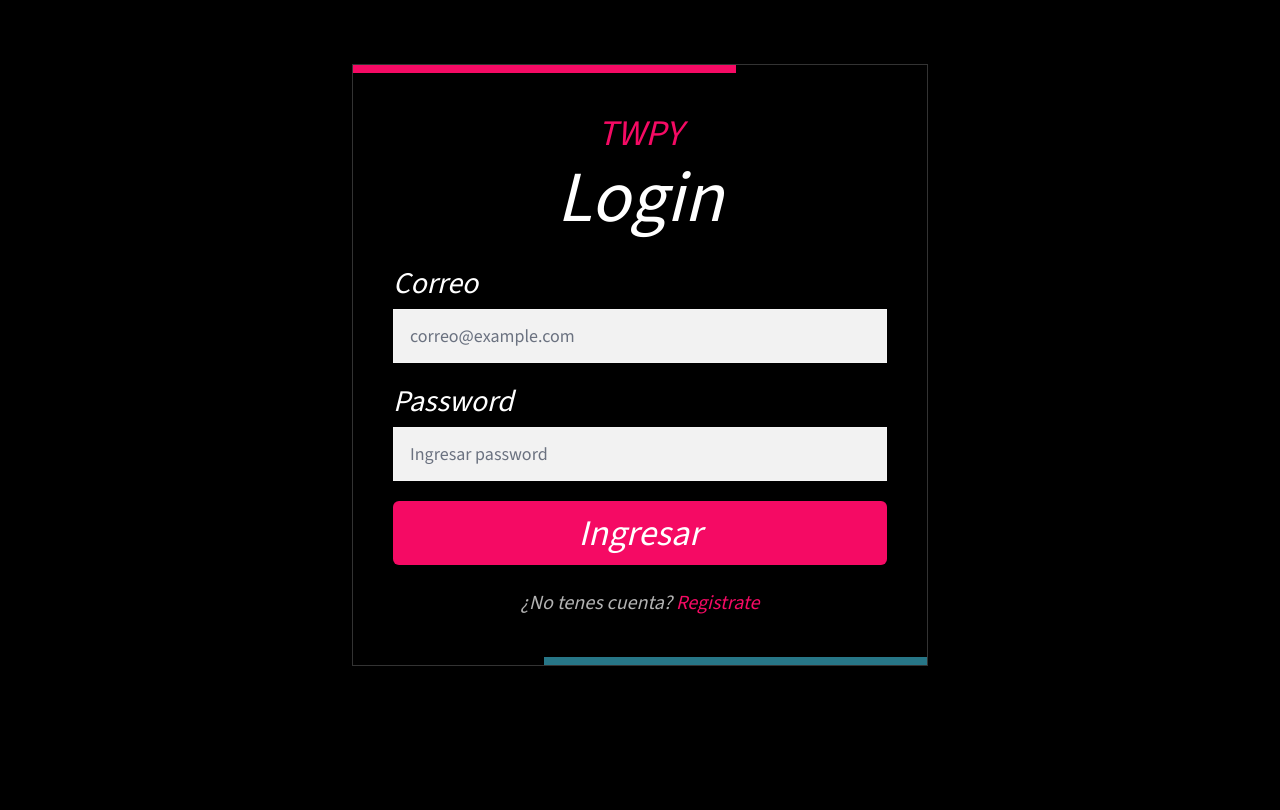
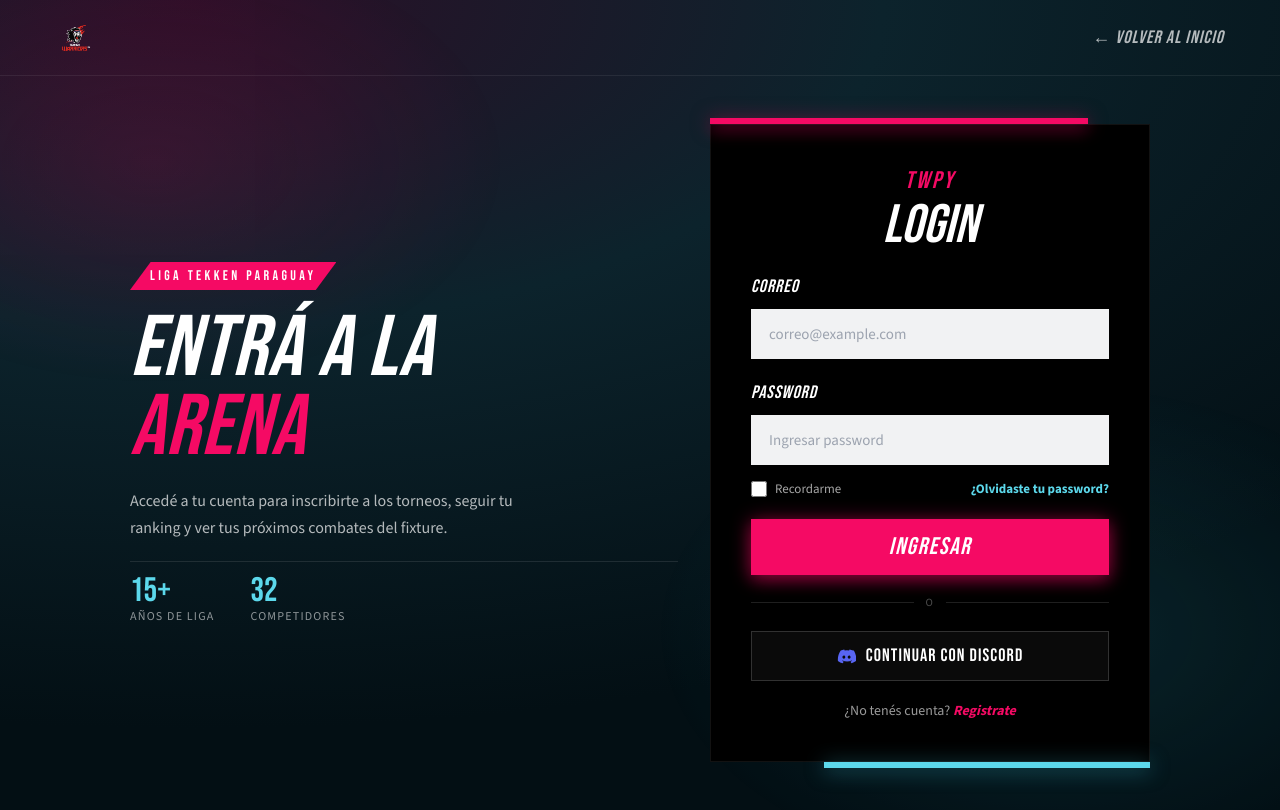
Before and after one commit to twpyhost/TWPY, a Next.js app: page /auth/login in a window 1280 px wide. Built offline with nearby package versions, Linux system fonts and the light colour scheme; no server answers.

Commit message:
feat: rebuild Login page on Tekken 8 design tokens, wire Discord OAuth

```diff
--- /dev/null
+++ b/src/app/auth/callback/route.js
@@ -0,0 +1,22 @@
+import { NextResponse } from "next/server";
+import { createClient } from "@/lib/supabaseServer";
+
+// Destino del redirect OAuth de Supabase (Discord). Intercambia el `code`
+// por una sesion y redirige a `next` (por defecto, home). Distinto de
+// /auth/confirm, que verifica el token_hash de los links de email.
+export async function GET(request) {
+  const { searchParams, origin } = new URL(request.url);
+  const code = searchParams.get("code");
+  const next = searchParams.get("next") ?? "/";
+
+  if (code) {
+    const supabase = await createClient();
+    const { error } = await supabase.auth.exchangeCodeForSession(code);
+
+    if (!error) {
+      return NextResponse.redirect(new URL(next, origin));
+    }
+  }
+
+  return NextResponse.redirect(new URL("/error", origin));
+}
--- a/src/app/auth/login/page.js
+++ b/src/app/auth/login/page.js
@@ -2,21 +2,32 @@
 
 import toast from "react-hot-toast";
 import Link from "next/link";
-import { useState } from "react";
+import Image from "next/image";
+import { useEffect, useState } from "react";
 import { useRouter, useSearchParams } from "next/navigation";
-import LoadingButton from "@/components/loadingButton";
+
+import { getSupabaseBrowserClient } from "@/lib/supabaseClient";
+import RibbonTag from "@/components/ui/RibbonTag";
+import Button from "@/components/ui/Button";
+import twpyLogo from "../../../../public/images/LOGO TWPY/PNG/TWPY LOGO VARIANTES-04.png";
 
 export default function LoginPage() {
   const [email, setEmail] = useState("");
   const [password, setPassword] = useState("");
   const [loading, setLoading] = useState(false);
+  const [mobile, setMobile] = useState(false);
   const router = useRouter();
   const searchParams = useSearchParams();
   const redirectTo = searchParams.get("redirectTo");
   const nextPath =
-    redirectTo?.startsWith("/") && !redirectTo.startsWith("//")
-      ? redirectTo
-      : "/";
+    redirectTo?.startsWith("/") && !redirectTo.startsWith("//") ? redirectTo : "/";
+
+  useEffect(() => {
+    const update = () => setMobile(window.innerWidth < 780);
+    update();
+    window.addEventListener("resize", update);
+    return () => window.removeEventListener("resize", update);
+  }, []);
 
   const handleLogin = async (e) => {
     e.preventDefault();
@@ -25,9 +36,7 @@
     try {
       const response = await fetch("/api/auth/login", {
         method: "POST",
-        headers: {
-          "Content-Type": "application/json",
-        },
+        headers: { "Content-Type": "application/json" },
         body: JSON.stringify({ email, password }),
       });
       const data = await response.json();
@@ -46,68 +55,163 @@
     }
   };
 
+  const handleDiscordLogin = async () => {
+    const supabase = getSupabaseBrowserClient();
+    const { error } = await supabase.auth.signInWithOAuth({
+      provider: "discord",
+      options: {
+        redirectTo: `${window.location.origin}/auth/callback?next=${encodeURIComponent(nextPath)}`,
+      },
+    });
+
+    if (error) {
+      toast.error("No se pudo iniciar sesion con Discord");
+    }
+  };
+
   return (
-    <div className="mx-auto flex min-h-[620px] w-full max-w-screen-2xl items-center justify-center px-4 py-16 sm:px-8">
-      <section className="relative w-full max-w-xl overflow-hidden border border-white/20 bg-black/80 px-5 py-8 shadow-2xl shadow-black/40 sm:px-10 sm:py-12">
-        <div className="absolute left-0 top-0 h-2 w-2/3 bg-tekken-pink" />
-        <div className="absolute bottom-0 right-0 h-2 w-2/3 bg-[#277687]" />
+    <div
+      className="relative flex min-h-screen flex-col overflow-x-clip font-body text-white"
+      style={{
+        background: "radial-gradient(120% 90% at 15% 0%, #2b0f27 0%, #0c232c 45%, #030f14 100%)",
+      }}
+    >
+      <div className="pointer-events-none absolute inset-0 animate-glow-pulse bg-[radial-gradient(45%_45%_at_82%_78%,rgba(63,209,231,.16)_0%,transparent_70%),radial-gradient(40%_40%_at_12%_20%,rgba(245,10,100,.18)_0%,transparent_70%)]" />
 
-        <div className="mb-8 text-center italic">
-          <p className="text-3xl text-tekken-pink sm:text-4xl">TWPY</p>
-          <h2 className="mt-2 text-6xl leading-none sm:text-7xl">Login</h2>
+      <nav className="relative z-[2] flex h-[76px] items-center justify-between border-b border-white/[.07] px-5 sm:px-8 lg:px-14">
+        <Link href="/" className="flex items-center gap-3 text-white">
+          <Image src={twpyLogo} alt="Tekken Warriors Paraguay" height={40} className="h-10 w-auto" />
+        </Link>
+        <Link
+          href="/"
+          className="font-display text-lg italic tracking-[0.06em] text-white/70 hover:text-primary-500"
+        >
+          ← VOLVER AL INICIO
+        </Link>
+      </nav>
+
+      <main className="relative z-[2] flex flex-1 items-center justify-center px-5 py-12 sm:px-8">
+        <div
+          className={`grid w-full max-w-[1020px] items-center gap-8 ${
+            mobile ? "grid-cols-1" : "grid-cols-[minmax(0,1fr)_minmax(340px,440px)] gap-16"
+          }`}
+        >
+          <div className={`flex flex-col gap-5 ${mobile ? "order-1" : ""}`}>
+            <RibbonTag>LIGA TEKKEN PARAGUAY</RibbonTag>
+            <h1 className="m-0 font-display text-[clamp(52px,7vw,86px)] italic leading-[.92] tracking-[0.01em]">
+              ENTRÁ A LA
+              <br />
+              <span className="text-primary-500">ARENA</span>
+            </h1>
+            <p className="m-0 max-w-[420px] font-body text-base leading-[1.65] text-white/70">
+              Accedé a tu cuenta para inscribirte a los torneos, seguir tu ranking y ver tus
+              próximos combates del fixture.
+            </p>
+            <div className="flex gap-9 border-t border-white/10 pt-3">
+              <div className="flex flex-col">
+                <span className="font-display text-[34px] leading-none text-tekken-blue-400">
+                  15+
+                </span>
+                <span className="text-xs uppercase tracking-[0.1em] text-white/55">
+                  Años de liga
+                </span>
               </div>
+              <div className="flex flex-col">
+                <span className="font-display text-[34px] leading-none text-tekken-blue-400">
+                  32
+                </span>
+                <span className="text-xs uppercase tracking-[0.1em] text-white/55">
+                  Competidores
+                </span>
+              </div>
+            </div>
+          </div>
+
+          <div className={`relative ${mobile ? "order-0" : ""}`}>
+            <div className="absolute -top-1.5 left-0 right-[14%] h-1.5 bg-primary-500 shadow-glow-primary" />
+            <div className="absolute -bottom-1.5 left-[26%] right-0 h-1.5 bg-tekken-blue-400 shadow-glow-cyan" />
 
             <form
               onSubmit={handleLogin}
-          className="[&_button]:clip-path-cta space-y-5 [&_button:hover]:brightness-75 [&_button]:mt-4 [&_button]:bg-tekken-pink [&_button]:py-3 [&_button]:text-4xl [&_button]:italic [&_button]:transition-all [&_button]:duration-300"
+              className="flex flex-col gap-5 border border-white/[.07] bg-black p-8 sm:p-10"
             >
-          <div>
-            <label htmlFor="email" className="mb-2 block text-3xl italic">
-              Correo
-            </label>
+              <div className="flex flex-col items-center gap-0.5">
+                <span className="font-display text-2xl italic tracking-[0.1em] text-primary-500">
+                  TWPY
+                </span>
+                <h2 className="m-0 font-display text-[54px] italic leading-none">LOGIN</h2>
+              </div>
+
+              <label className="flex flex-col gap-2">
+                <span className="font-display text-lg italic tracking-[0.05em]">CORREO</span>
                 <input
                   id="email"
-              className="block w-full border border-white/20 bg-white/95 px-4 py-3 text-lg text-black outline-none transition-colors placeholder:text-gray-500 focus:border-tekken-pink focus:ring-2 focus:ring-tekken-pink/60"
                   type="email"
                   placeholder="correo@example.com"
                   value={email}
                   onChange={(e) => setEmail(e.target.value)}
                   required
+                  className="h-[50px] w-full border-2 border-transparent bg-[#f1f2f3] px-4 font-body text-[15px] text-[#0a1016] outline-none transition-[border-color,box-shadow] duration-300 focus:border-primary-500 focus:shadow-[0_0_0_4px_rgba(245,10,100,.18)]"
                 />
-          </div>
+              </label>
 
-          <div>
-            <label htmlFor="password" className="mb-2 block text-3xl italic">
-              Password
-            </label>
+              <label className="flex flex-col gap-2">
+                <span className="font-display text-lg italic tracking-[0.05em]">PASSWORD</span>
                 <input
                   id="password"
-              className="block w-full border border-white/20 bg-white/95 px-4 py-3 text-lg text-black outline-none transition-colors placeholder:text-gray-500 focus:border-tekken-pink focus:ring-2 focus:ring-tekken-pink/60"
                   type="password"
                   placeholder="Ingresar password"
                   value={password}
                   onChange={(e) => setPassword(e.target.value)}
                   required
+                  className="h-[50px] w-full border-2 border-transparent bg-[#f1f2f3] px-4 font-body text-[15px] text-[#0a1016] outline-none transition-[border-color,box-shadow] duration-300 focus:border-primary-500 focus:shadow-[0_0_0_4px_rgba(245,10,100,.18)]"
                 />
+              </label>
+
+              <div className="-mt-1.5 flex items-center justify-between gap-3">
+                <label className="flex cursor-pointer items-center gap-2 text-[13px] text-white/65">
+                  <input type="checkbox" className="h-4 w-4 accent-primary-500" />
+                  Recordarme
+                </label>
+                <Link href="#" className="text-[13px] font-bold text-tekken-blue-400">
+                  ¿Olvidaste tu password?
+                </Link>
               </div>
 
-          <LoadingButton
-            loading={loading}
-            text="Ingresar"
-            loadingText="Ingresando..."
-          />
-        </form>
+              <Button
+                type="submit"
+                disabled={loading}
+                className="h-14 w-full text-2xl disabled:opacity-60"
+              >
+                {loading ? "Ingresando..." : "INGRESAR"}
+              </Button>
 
-        <p className="mt-6 text-center text-xl italic text-white/70">
-          ¿No tenes cuenta?{" "}
-          <Link
-            href="/auth/register"
-            className="text-tekken-pink hover:brightness-125"
+              <div className="flex items-center gap-3 text-[11px] tracking-[0.14em] text-white/30">
+                <span className="h-px flex-1 bg-white/[.12]" />O
+                <span className="h-px flex-1 bg-white/[.12]" />
+              </div>
+
+              <button
+                type="button"
+                onClick={handleDiscordLogin}
+                className="flex h-[50px] items-center justify-center gap-2.5 border border-white/[.16] bg-white/[.04] font-display text-lg tracking-[0.06em] text-white transition-colors duration-300 hover:border-[#5865F2] hover:bg-[#5865F2]/[.16]"
               >
+                <svg viewBox="0 0 24 24" width="19" height="19" fill="#5865F2">
+                  <path d="M20.317 4.369A19.79 19.79 0 0 0 15.885 3c-.211.375-.457.881-.63 1.283a18.27 18.27 0 0 0-5.51 0A11.5 11.5 0 0 0 9.115 3 19.79 19.79 0 0 0 4.683 4.369C1.61 8.86.79 13.24 1.16 17.56a19.9 19.9 0 0 0 5.993 3.04c.483-.66.913-1.36 1.28-2.098a12.9 12.9 0 0 1-2.02-.98c.17-.125.336-.256.497-.39 3.797 1.75 7.898 1.75 11.652 0 .163.134.328.265.497.39-.643.383-1.32.71-2.02.98.367.737.797 1.437 1.28 2.098a19.86 19.86 0 0 0 5.993-3.04c.44-4.998-.738-9.337-2.995-13.19ZM8.68 14.81c-.99 0-1.8-.916-1.8-2.045 0-1.13.79-2.046 1.8-2.046 1.02 0 1.827.926 1.8 2.046 0 1.13-.79 2.045-1.8 2.045Zm6.64 0c-.99 0-1.8-.916-1.8-2.045 0-1.13.79-2.046 1.8-2.046 1.02 0 1.826.926 1.8 2.046 0 1.13-.78 2.045-1.8 2.045Z" />
+                </svg>
+                CONTINUAR CON DISCORD
+              </button>
+
+              <p className="m-0 text-center text-sm text-white/60">
+                ¿No tenés cuenta?{" "}
+                <Link href="/auth/register" className="font-bold italic text-primary-500">
                   Registrate
                 </Link>
               </p>
-      </section>
+            </form>
+          </div>
+        </div>
+      </main>
     </div>
   );
 }
```
Lines whose indentation alone changed are shown as unchanged.
